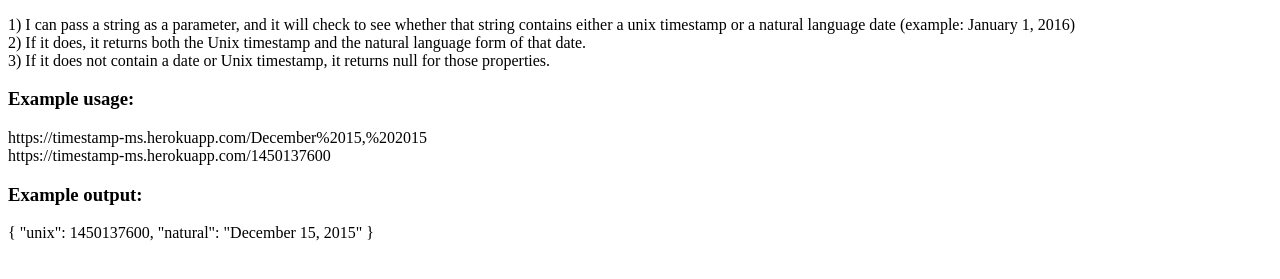
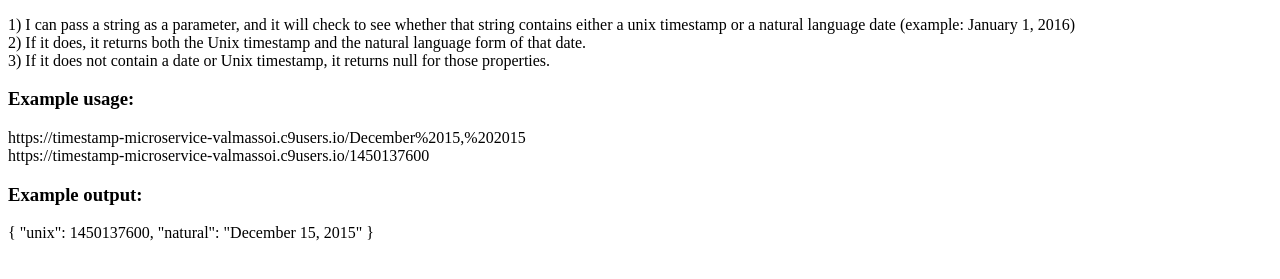
Before and after one commit to valmassoi/timestamp-microservice, a website: page public/index.html in a window 1280 px wide. Shown: the part 105-384 px from the top of the page. Drawn offline with Linux system fonts and the light colour scheme.

Commit message:
updated demo url

```diff
--- a/public/index.html
+++ b/public/index.html
@@ -11,8 +11,8 @@
    		 2) If it does, it returns both the Unix timestamp and the natural language form of that date.<br>
  	     3) If it does not contain a date or Unix timestamp, it returns null for those properties.</p>
  	  <h3>Example usage:</h3>
-   	<p>https://timestamp-ms.herokuapp.com/December%2015,%202015 <br>
-		https://timestamp-ms.herokuapp.com/1450137600</p>
+   	<p>https://timestamp-microservice-valmassoi.c9users.io/December%2015,%202015 <br>
+		https://timestamp-microservice-valmassoi.c9users.io/1450137600</p>
     <h3>Example output:</h3>
 		<p>{ "unix": 1450137600, "natural": "December 15, 2015" } </p>
   </body>
```
